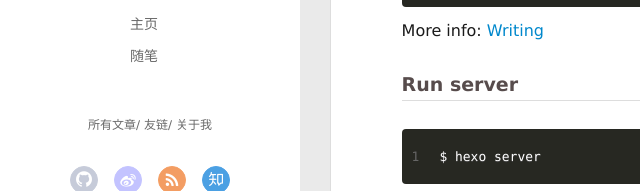
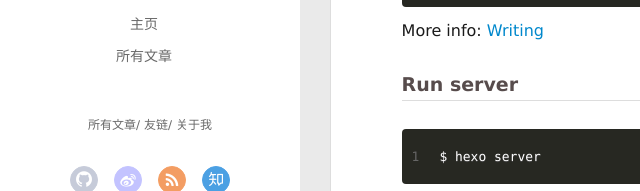
Before and after one commit to sunnlight/sunnlight.github.io, a plain HTML site: page 2018/08/16/hello-world/index.html in a window 1280 px wide. Shown: the part 400-591 px from the top of the page, 0-640 px from the left. Drawn offline with Linux system fonts and the light colour scheme; no server answers.

Commit message:
Site updated: 2018-08-17 10:54:53

```diff
--- a/2018/08/16/hello-world/index.html
+++ b/2018/08/16/hello-world/index.html
@@ -61,7 +61,7 @@
 
 				<li><a href="/">主页</a></li>
 
-				<li><a href="/tags/随笔/">随笔</a></li>
+				<li><a href="/tags/随笔">所有文章</a></li>
 
 			</ul>
 		</nav>
@@ -143,7 +143,7 @@
 
 					<li style="width: 50%"><a href="/">主页</a></li>
 
-					<li style="width: 50%"><a href="/tags/随笔/">随笔</a></li>
+					<li style="width: 50%"><a href="/tags/随笔">所有文章</a></li>
 
 				</ul>
 			</nav>
```
Also changed, not shown: archives/2018/08/index.html (+2 -2 lines), archives/2018/index.html (+2 -2 lines), archives/index.html (+2 -2 lines), index.html (+2 -2 lines).
